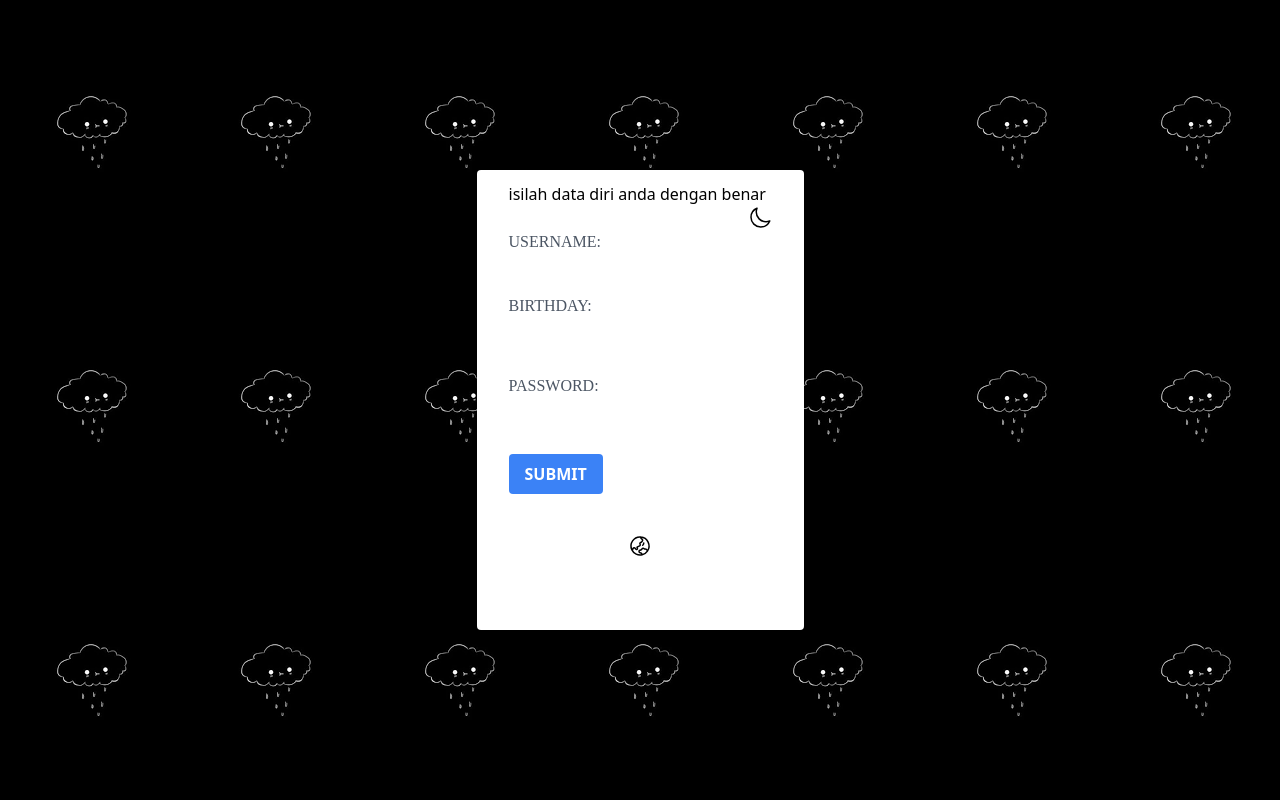
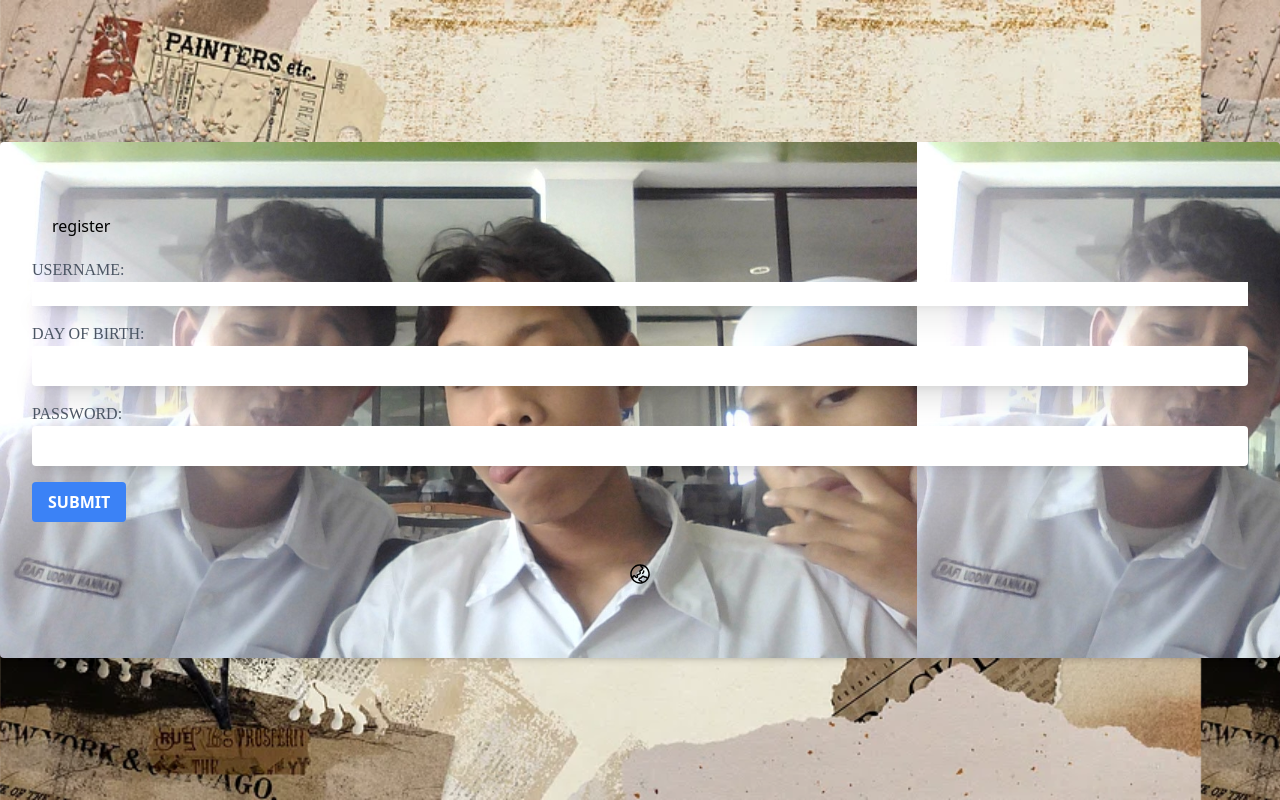
Before and after one commit to dillah1234/tw, a website: page tailwind/public/registrasi.html in a window 1280 px wide. Drawn offline with Linux system fonts and the light colour scheme.

Commit message:
update brayy

```diff
--- a/tailwind/public/registrasi.html
+++ b/tailwind/public/registrasi.html
@@ -6,13 +6,11 @@
     <title>Document</title>
     <link rel="stylesheet" href="style.css">
 </head>
-    <body class="bg-aestetic h-screen flex items-center justify-center">
-        <div class="bg-white p-8 rounded shadow-md max-w-md">
+    <body class="bg-gray-100 h-screen flex items-center justify-center bg-raw bg-contain">
+        <div class="bg-white p-8 rounded shadow-md container md:bg-kucing bg-contain lg:bg-pp">
             <form>
-                <p class="selection:bg-black selection:text-white mx-auto -mt-5">isilah data diri anda dengan benar</h1>
-                  <svg xmlns="http://www.w3.org/2000/svg" fill="none" viewBox="0 0 24 24" stroke-width="1.5" stroke="currentColor" class="w-6 h-6 ml-auto">
-                    <path stroke-linecap="round" stroke-linejoin="round" d="M21.752 15.002A9.72 9.72 0 0 1 18 15.75c-5.385 0-9.75-4.365-9.75-9.75 0-1.33.266-2.597.748-3.752A9.753 9.753 0 0 0 3 11.25C3 16.635 7.365 21 12.75 21a9.753 9.753 0 0 0 9.002-5.998Z" />
-                  </svg>
+                <h1 class="selection:bg-black selection:text-white mx-auto p-5 mt-5">register</h1>
+
               <div class="mb-4">
                 <label for="username" class="block text-gray-600 font-Montserrat"
                   >USERNAME:</label
@@ -20,18 +18,18 @@
                 <input
                   id="username"
                   type="username"
-                  class="form-input bg-white border-gray-300 w-full"
+                  class="form-input bg-white border-gray-300 w-full shadow-xl"
                   required
                 />
               </div>
               <div class="mb-4">
-                <label for="birthday" class="block text-gray-600 font-Montserrat"
-                  >BIRTHDAY:</label
+                <label for="day of birth" class="block text-gray-600 font-Montserrat"
+                  >DAY OF BIRTH:</label
                 >
                 <input
-                  id="birthday"
-                  type="birthday"
-                  class="form-input bg-white border-gray-300 w-full px-4 py-2 rounded"
+                  id="day of birth"
+                  type="day of birth"
+                  class="form-input bg-white border-gray-300 w-full px-4 py-2 rounded shadow-xl"
                   required
                 />
               </div>
@@ -42,7 +40,7 @@
                 <input
                   id="password"
                   type="password"
-                  class="form-input bg-white border-gray-300 w-full px-4 py-2 rounded"
+                  class="form-input bg-white border-gray-300 w-full px-4 py-2 rounded shadow-xl"
                   required
                 />
               </div>
--- a/tailwind/tailwind.config.js
+++ b/tailwind/tailwind.config.js
@@ -17,6 +17,7 @@ module.exports = {
         estetik: 'url("../public/estetik.jpg")',
         pp: 'url("../public/pp.jpg")',
         ganzz: 'url("../public/ganzz.jpg")',
+        raw: 'url("../public/raw.webp")'
       },
       width: {
         500: "500px",
```
Also changed, not shown: tailwind/public/page.html (+23 -4 lines), tailwind/public/web.html (+2 -1 lines), tailwind/public/raw.webp (added), tailwind/public/style.css.
